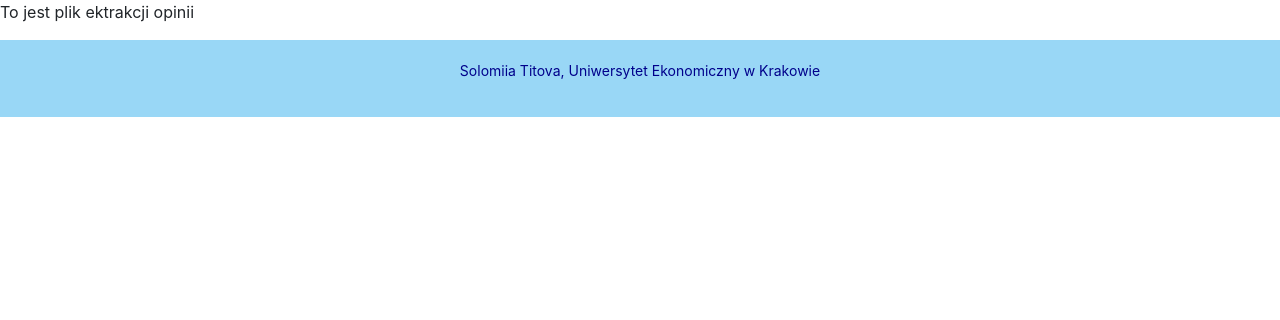
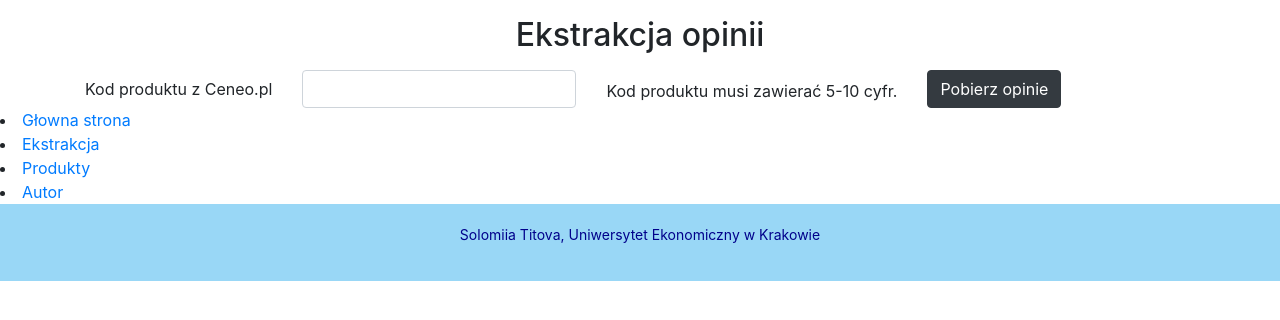
Before and after one commit to TitovaSolomia/CeneoWebScraperST, a Flask app: page /extract in a window 1280 px wide. Shown: the part 96-416 px from the top of the page. Run offline with Flask 3, Linux system fonts and the light colour scheme.

Commit message:
2024-05-13 ST

```diff
--- a/app/routes.py
+++ b/app/routes.py
@@ -1,13 +1,21 @@
 from app import app
-from flask import render_template
+import requests
+from flask import render_template, request, redirect, url_for
 
 @app.route('/')
 def index():
     return render_template("index.html.jinja")
 
 
-@app.route('/extract')
+@app.route('/extract', methods=['POST', 'GET'])
 def extract():
+    if request.method == 'POST':
+        product_id = request.form.get('product_id')
+        url = f'https://www.ceneo.pl/{product_id}'
+        response = requests.get(url)
+        if response.status_code == requests.codes['ok']:
+            #proces ekstrakcji
+            return redirect(url_for('product', product_id = product_id))
     return render_template("extract.html.jinja")
 
 
@@ -21,8 +29,8 @@
     return render_template("author.html.jinja")
 
 
-@app.route('/product/<name>')
-def product_id():
+@app.route('/product/<product_id>')
+def product(product_id):
     return render_template("product.html.jinja", product_id = product_id)
 
 
--- a/app/templates/author.html.jinja
+++ b/app/templates/author.html.jinja
@@ -1,4 +1,4 @@
 {% extends "base.html.jinja" %}
 {% block content %}
-        <p>To jest splik autora</p>
+        <p>To jest plik autora</p>
 {% endblock content %}
--- a/app/templates/base.html.jinja
+++ b/app/templates/base.html.jinja
@@ -16,6 +16,14 @@
         <p>To jest splik bazowy</p>
         {% endblock content %}
     </section>
+
+    <section>
+        <li><a href="{{url_for('index')}}">Głowna strona</a></li>
+        <li><a href="{{url_for('extract')}}">Ekstrakcja</a></li>
+        <li><a href="{{url_for('products')}}">Produkty</a></li>
+        <li><a href="{{url_for('author')}}">Autor</a></li>
+    </section>
+
     <footer>
         <p>Solomiia Titova, Uniwersytet Ekonomiczny w Krakowie</p>
     </footer>
--- a/app/templates/extract.html.jinja
+++ b/app/templates/extract.html.jinja
@@ -1,4 +1,22 @@
 {% extends "base.html.jinja" %}
 {% block content %}
-        <p>To jest plik ektrakcji opinii</p>
+<h2 class="mt-3 mb-3 text-center">Ekstrakcja opinii</h2>
+        <form method="POST" action="{{url_for('extract')}}" class="container">
+         <div class="row g-3 align-items-center">
+             <div class="col-auto">
+                <label for="product_id" class="col-form-label">Kod produktu z Ceneo.pl</label>
+             </div>
+              <div class="col-auto">
+                <input type="text" name="product_id" id="product_id" class="form-control" aria-describedby="product_idHelpInline" palceholder="Podaj kod produktu">
+              </div>
+              <div class="col-auto">
+               <span id="product_idHelpInline" class="form-text">
+               Kod produktu musi zawierać 5-10 cyfr.
+               </span>
+              </div>
+              <div class="col-auto">
+                <button type="submit" class="btn btn-dark">Pobierz opinie</button>
+              </div>
+         </div>
+        </form>
 {% endblock content %}
```
